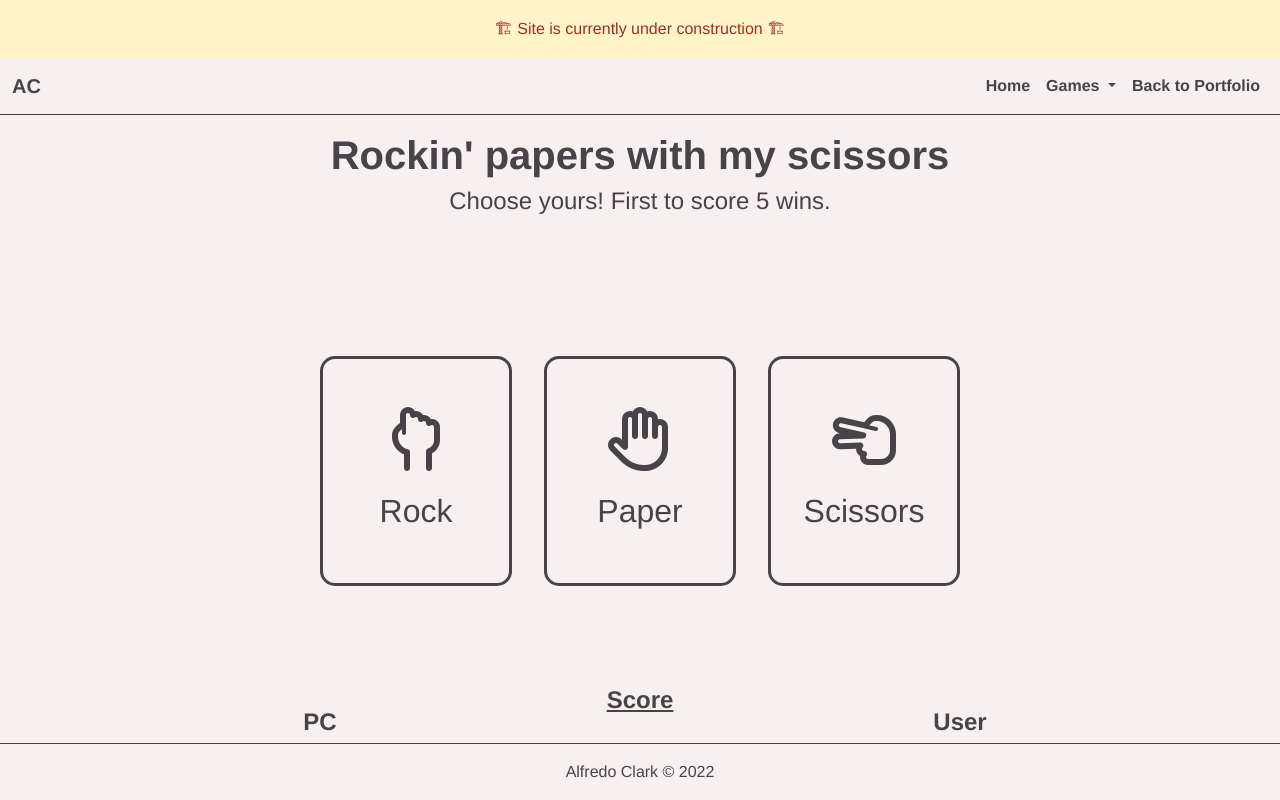
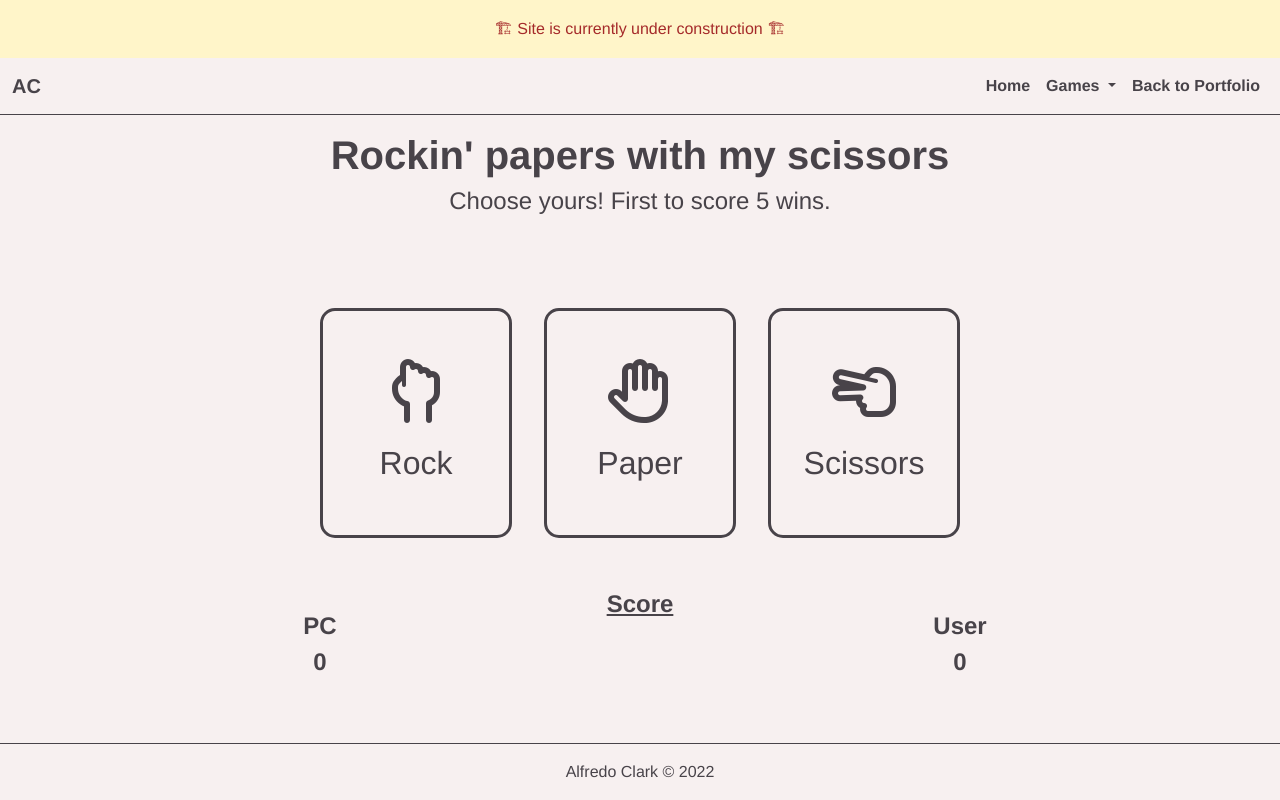
Before and after one commit to alfclark/game-zone, a Vue app: page /rock-paper-scissors in a window 1280 px wide. Built offline with nearby package versions, Linux system fonts and the light colour scheme.

Commit message:
Gap fix to fit screen

```diff
--- a/src/components/rock-paper-scissor/GameComponent.vue
+++ b/src/components/rock-paper-scissor/GameComponent.vue
@@ -184,7 +184,7 @@ a {
 .game-container {
   display: flex;
   flex-direction: column;
-  gap: 5rem;
+  gap: 2rem;
   margin: 1rem 0;
 }
 
```
